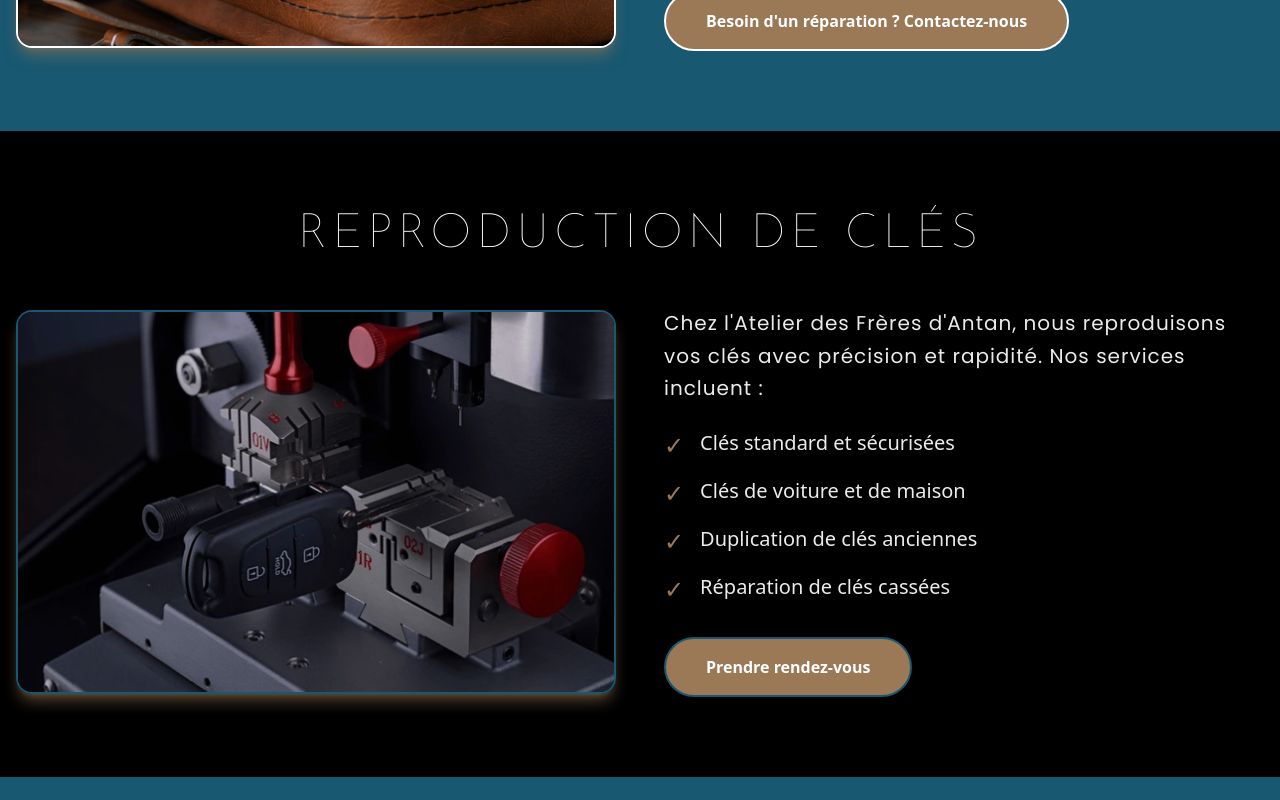
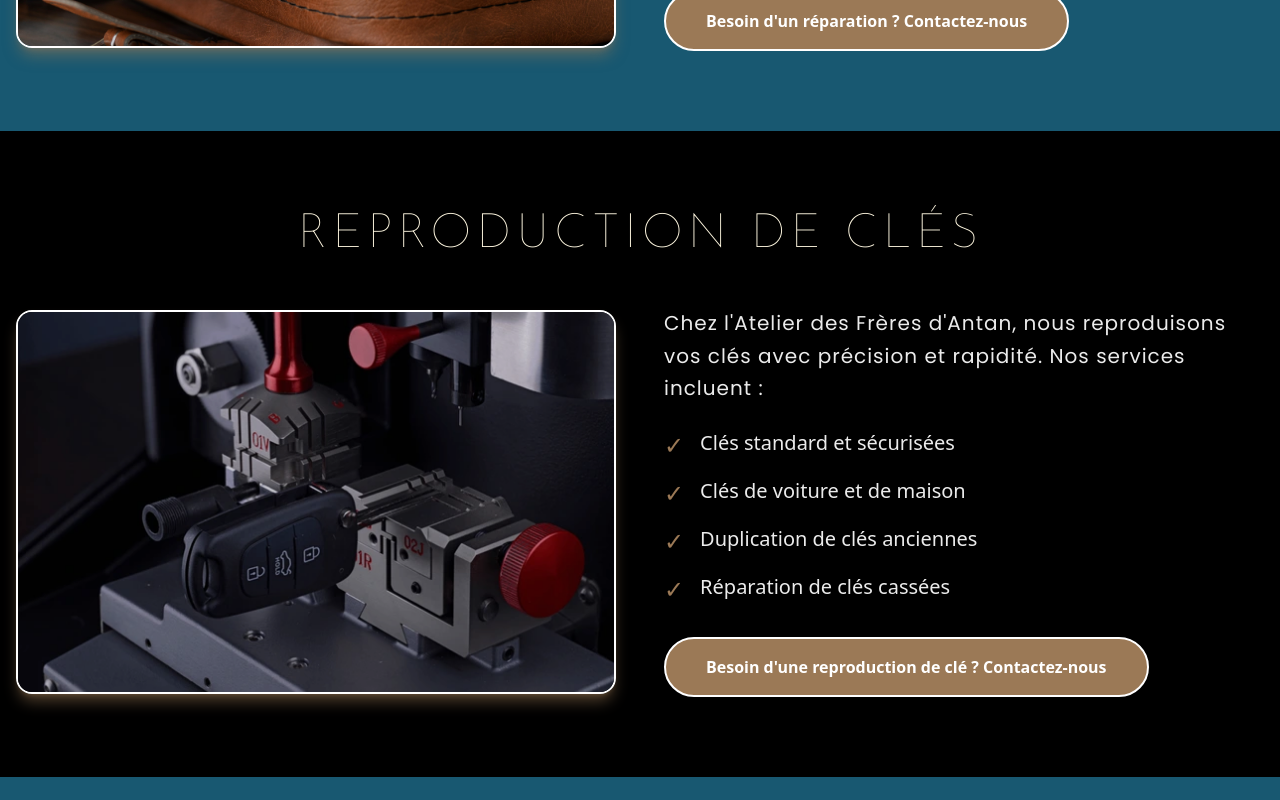
Before and after one commit to petaccia/Atelier-des-Freres-d-Antan, a Next.js app: page /la-cordonnerie-traditionnelle in a window 1280 px wide. Shown: the part 3100-3900 px from the top of the page. Built offline with nearby package versions, Linux system fonts and the light colour scheme; a web font is replaced by a local one.

Commit message:
feat: add keyReproductionData and update KeyReproductionSection with generic ContentImageSection

```diff
--- /dev/null
+++ b/src/components/pages/cordonnerie/data/keyReproductionData.js
@@ -0,0 +1,15 @@
+export const keyReproductionData = {
+  title: "Reproduction de clés",
+  content: "Chez l'Atelier des Frères d'Antan, nous reproduisons vos clés avec précision et rapidité. Nos services incluent :",
+  services: [
+    "Clés standard et sécurisées",
+    "Clés de voiture et de maison",
+    "Duplication de clés anciennes",
+    "Réparation de clés cassées"
+    ],
+    imageSrc: "/img/cordonnerie/sections/services/machine_key.webp",
+    imageAlt: "Reproduction de clés",
+    bgColor: "bg-black",
+    imagePosition: "left",
+    buttonText: "Besoin d'une reproduction de clé ? Contactez-nous",
+};
--- a/src/components/pages/cordonnerie/sections/keyReproductionSection.jsx
+++ b/src/components/pages/cordonnerie/sections/keyReproductionSection.jsx
@@ -1,57 +1,7 @@
 "use client";
-import Image from "next/image";
-import GenericButton from "@/components/ui/buttons/GenericButton";
+import ContentImageSection from "@/components/ui/sections/ContentImageSection";
+import { keyReproductionData } from "../data/keyReproductionData";
 
 export default function KeyReproductionSection() {
-  return (
-    <section className="py-20 bg-black">
-      <div className="container mx-auto px-4">
-        <h2 className="text-center text-white mb-12">
-          Reproduction de Clés
-        </h2>
-        <div className="grid grid-cols-1 md:grid-cols-2 gap-12 items-center">
-          {/* Image avec bordure, ombre et effet de survol */}
-          <div className="relative h-64 md:h-96 rounded-2xl overflow-hidden group border-2 border-primary shadow-lg shadow-accent/50">
-            <Image
-              src="/img/cordonnerie/sections/services/machine_key.webp" // Remplacez par le chemin de votre image
-              alt="Reproduction de clés"
-              fill
-              className="object-cover transform group-hover:scale-105 transition-transform duration-500"
-            />
-            {/* Overlay */}
-            <div className="absolute inset-0 bg-black/20 group-hover:bg-black/30 transition-colors duration-500" />
-          </div>
-          {/* Contenu */}
-          <div className="space-y-6">
-            <p className="text-lg sm:text-xl text-whiteGray leading-relaxed">
-              Chez l'Atelier des Frères d'Antan, nous reproduisons vos clés avec précision et rapidité. Nos services incluent :
-            </p>
-            <ul className="space-y-4">
-              <li className="flex items-start">
-                <span className="text-accent text-2xl mr-4">✓</span>
-                <span className="text-whiteGray text-lg sm:text-xl">Clés standard et sécurisées</span>
-              </li>
-              <li className="flex items-start">
-                <span className="text-accent text-2xl mr-4">✓</span>
-                <span className="text-whiteGray text-lg sm:text-xl">Clés de voiture et de maison</span>
-              </li>
-              <li className="flex items-start">
-                <span className="text-accent text-2xl mr-4">✓</span>
-                <span className="text-whiteGray text-lg sm:text-xl">Duplication de clés anciennes</span>
-              </li>
-              <li className="flex items-start">
-                <span className="text-accent text-2xl mr-4">✓</span>
-                <span className="text-whiteGray text-lg sm:text-xl">Réparation de clés cassées</span>
-              </li>
-            </ul>
-            <div className="mt-8">
-              <GenericButton className="px-10 py-4 bg-accent text-white rounded-full border-2 border-primary font-semibold hover:bg-primary transition-colors transform hover:scale-105 active:scale-95">
-                Prendre rendez-vous
-              </GenericButton>
-            </div>
-          </div>
-        </div>
-      </div>
-    </section>
-  );
+  return <ContentImageSection {...keyReproductionData} />;
 }
```
